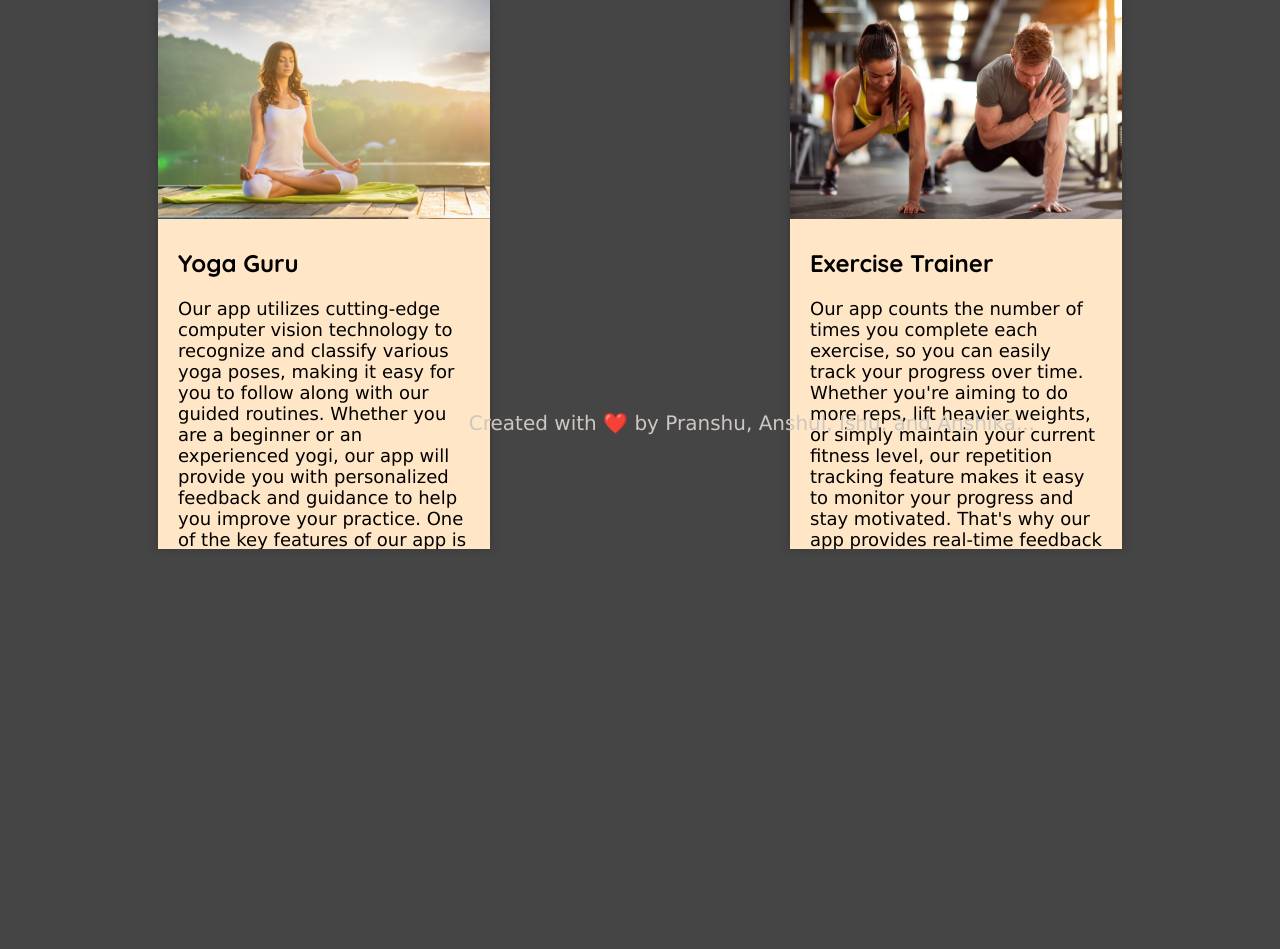
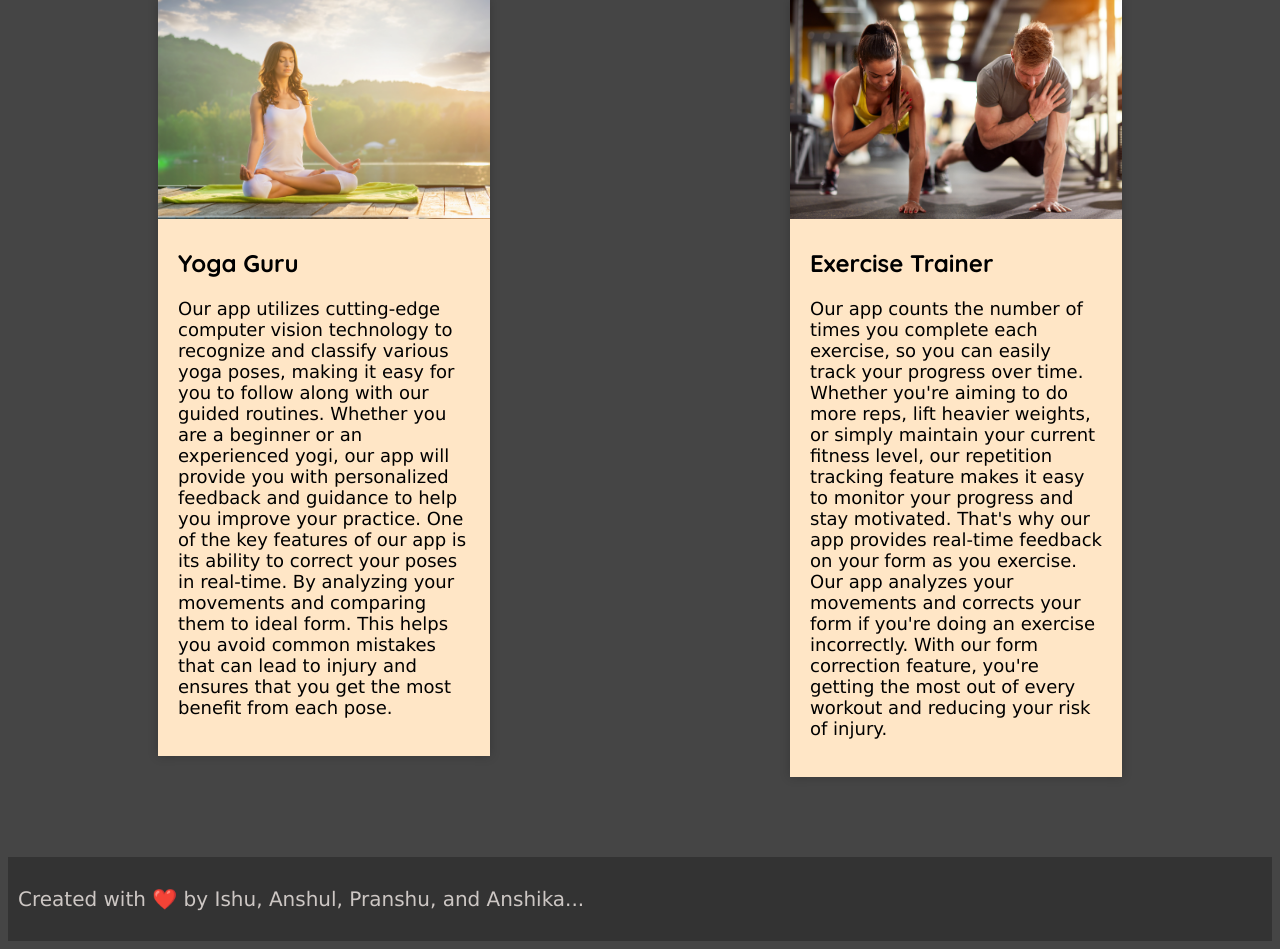
Before and after one commit to ronnie-nayak/fit-api, a Flask app: page /about in a window 1280 px wide. Shown: the part 345-1294 px from the top of the page. Before the commit the page ends 894 px from the top, so only its background shows below. Run offline with Flask 2, Linux system fonts and the light colour scheme; some libraries are stand-ins or nearby versions.

Commit message:
Final commit
last commit

```diff
--- a/static/css/style.css
+++ b/static/css/style.css
@@ -22,8 +22,11 @@ body {
 }
 .ll{
   font-size:20px;
-  position: absolute;
-  margin-left: 36%;
+  position: relative;
+  margin-left: auto;
+  margin-right: auto;
+  margin-top:5rem;
+  margin-bottom: 0;
   bottom: 0;
 }
 header {
@@ -141,7 +144,7 @@ header {
 
 @keyframes slide {
   100% {
-    top: -128px;
+    top: -126px;
   }
 }
 
@@ -361,7 +364,7 @@ nav a.active {
 
 .card {
   width: 650px;
-  height: 550px;
+  height: max-content;
   background-color: #ffe6c6;
   margin-left: 150px;
   margin-right: 150px;
--- a/templates/about.html
+++ b/templates/about.html
@@ -28,10 +28,10 @@
     </div>
   </div>
 
-    <footer1 class="ll">
-        <p>Created with ❤️ by Pranshu, Anshul, Ishu, and Anshika...</p>
+    <footer class="ll">
+        <p >Created with ❤️ by Ishu, Anshul, Pranshu, and Anshika...</p>
 
 
-      </footer1>
+      </footer>
 
 {% endblock %}
--- a/templates/yogaTree.html
+++ b/templates/yogaTree.html
@@ -28,7 +28,7 @@
 
 <!--  -->
 
-<h1 style="text-align: center;"><b>T-POSE</b></h1>
+<h1 style="text-align: center;"><b>Tree-POSE</b></h1>
 <div style="justify-content: center; display: flex; margin-top: -30px;">
     <div id="div-1" class="div-1">
         <!-- code  -->
```
